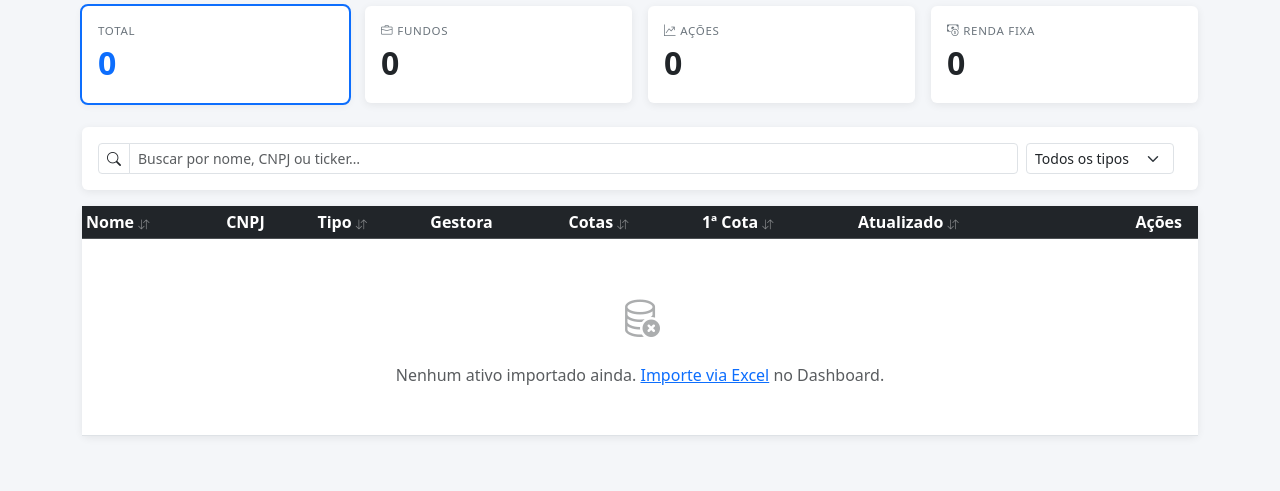
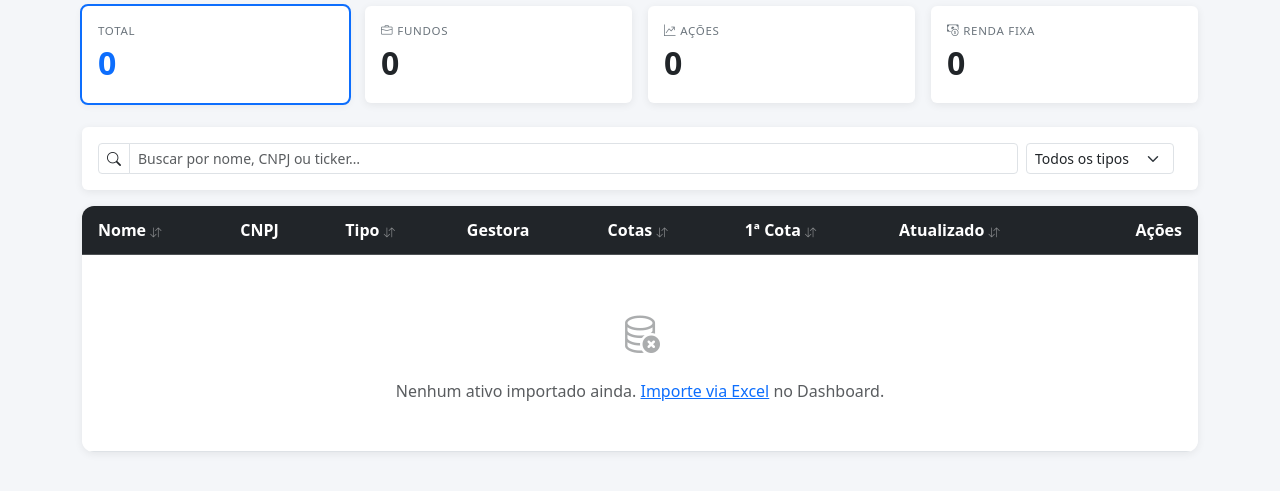
Before and after one commit to Elias-Moura/adrda, a Django app: page /ativos/ in a window 1280 px wide. Shown: the part 129-620 px from the top of the page. Run offline with Django 5.2, Linux system fonts and the light colour scheme; data comes from the database, SQL or seed files in the repository; data that the repository does not hold is empty.

Commit message:
style(ativos): arredonda a tabela e padroniza padding de th/td
Co-Authored-By: Claude Opus 4.8 (1M context) <noreply@anthropic.com>

```diff
--- a/scrapper/templates/scrapper/ativos.html
+++ b/scrapper/templates/scrapper/ativos.html
@@ -73,7 +73,7 @@
 </div>
 
 <!-- Tabela -->
-<div class="card p-0">
+<div class="card p-0 tabela-card">
   <div class="table-responsive">
     <table class="table table-sm table-hover align-middle mb-0" id="tabela-ativos">
       <thead class="table-dark">
@@ -247,6 +247,11 @@
 </script>
 
 <style>
+  /* Cantos arredondados: recorta a tabela dentro do card */
+  .tabela-card { overflow: hidden; border-radius: .75rem; }
+  /* Padding padrão em cabeçalho e linhas */
+  #tabela-ativos th,
+  #tabela-ativos td { padding: .75rem 1rem; }
   .card-resumo { transition: box-shadow .15s, transform .15s; }
   .card-resumo:hover { transform: translateY(-2px); box-shadow: 0 4px 14px rgba(0,0,0,.12); }
   .card-resumo.active { outline: 2px solid #0d6efd; }
```
